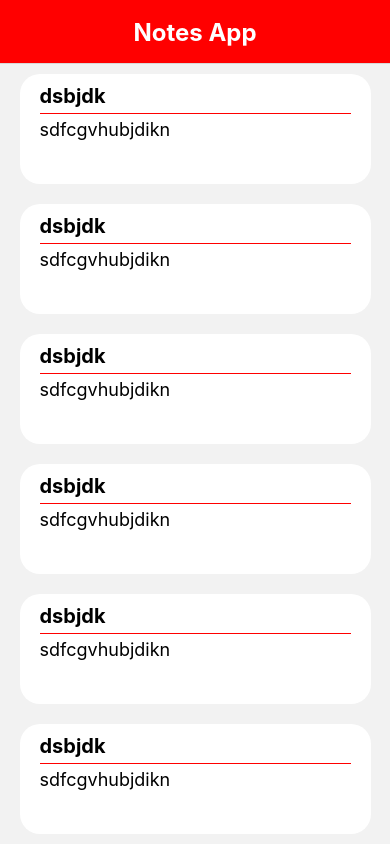
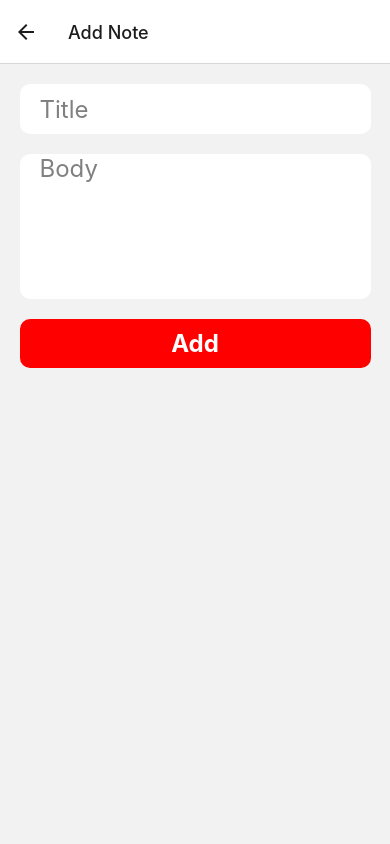
Before and after one commit to shyamtiwari02062001/Note, a React Native app: screen /addNote in a window 390 px wide. Shown: the top 844 px of the page. Built offline with nearby package versions, Linux system fonts and the light colour scheme.

Commit message:
Add notes screen is ready just left with the functionality

```diff
--- a/App.tsx
+++ b/App.tsx
@@ -3,12 +3,20 @@ import React from 'react';
 import HomeScreen from './screens/homeScreen';
 import {NavigationContainer} from '@react-navigation/native';
 import {createStackNavigator} from '@react-navigation/stack';
+import AddNote from './screens/addNote';
+import {TransitionPresets} from '@react-navigation/stack';
+
 const Stack = createStackNavigator();
 
 function App(): JSX.Element {
   return (
     <NavigationContainer>
-      <Stack.Navigator screenOptions={{headerShown: true}}>
+      <Stack.Navigator
+        screenOptions={{
+          headerShown: true,
+          gestureEnabled: true,
+          ...TransitionPresets.SlideFromRightIOS,
+        }}>
         <Stack.Screen
           options={{
             headerStyle: {
@@ -25,6 +33,13 @@ function App(): JSX.Element {
           name="Home"
           component={HomeScreen}
         />
+        <Stack.Screen
+          options={{
+            headerTitle: 'Add Note',
+          }}
+          name="addNote"
+          component={AddNote}
+        />
       </Stack.Navigator>
     </NavigationContainer>
   );
--- a/components/floatingButton.tsx
+++ b/components/floatingButton.tsx
@@ -1,10 +1,10 @@
 import React from 'react';
 import {StyleSheet, Text, TouchableOpacity} from 'react-native';
-const FloatingButton = () => {
+const FloatingButton = (props: {navigation: any}) => {
   return (
     <TouchableOpacity
       activeOpacity={0.8}
-      onPress={() => console.log('Shyam')}
+      onPress={() => props.navigation.navigate('addNote')}
       style={styles.container}>
       <Text style={styles.text}>Add</Text>
     </TouchableOpacity>
--- a/screens/addNote.tsx
+++ b/screens/addNote.tsx
@@ -0,0 +1,42 @@
+import React from 'react';
+import {View, TextInput, StyleSheet} from 'react-native';
+import SubmitButton from '../components/button';
+
+const AddNote = () => {
+  return (
+    <View>
+      <TextInput
+        style={styles.input}
+        placeholderTextColor={'grey'}
+        placeholder="Title"
+      />
+      <TextInput
+        style={[styles.input, styles.multiLine]}
+        multiline
+        numberOfLines={5}
+        placeholderTextColor={'grey'}
+        placeholder="Body"
+      />
+      <SubmitButton />
+    </View>
+  );
+};
+export default AddNote;
+const styles = StyleSheet.create({
+  input: {
+    marginTop: 20,
+    minHeight: 50,
+    borderRadius: 10,
+    paddingHorizontal: 20,
+    fontSize: 24,
+    width: '90%',
+    alignSelf: 'center',
+    color: '#000',
+    backgroundColor: '#fff',
+    shadowColor: '#000',
+    elevation: 20,
+  },
+  multiLine: {
+    maxHeight: 150,
+  },
+});
--- a/screens/homeScreen.tsx
+++ b/screens/homeScreen.tsx
@@ -2,7 +2,7 @@ import React from 'react';
 import {FlatList, View} from 'react-native';
 import ListItem from '../components/listItem';
 import FloatingButton from '../components/floatingButton';
-const HomeScreen = () => {
+const HomeScreen = ({navigation}) => {
   const data = [
     {title: 'dsbjdk', subtitle: 'sdfcgvhubjdikn'},
     {title: 'dsbjdk', subtitle: 'sdfcgvhubjdikn'},
@@ -23,7 +23,7 @@ const HomeScreen = () => {
           <ListItem key={index} title={item.title} subtitle={item.subtitle} />
         )}
       />
-      <FloatingButton />
+      <FloatingButton navigation={navigation} />
     </View>
   );
 };
```
